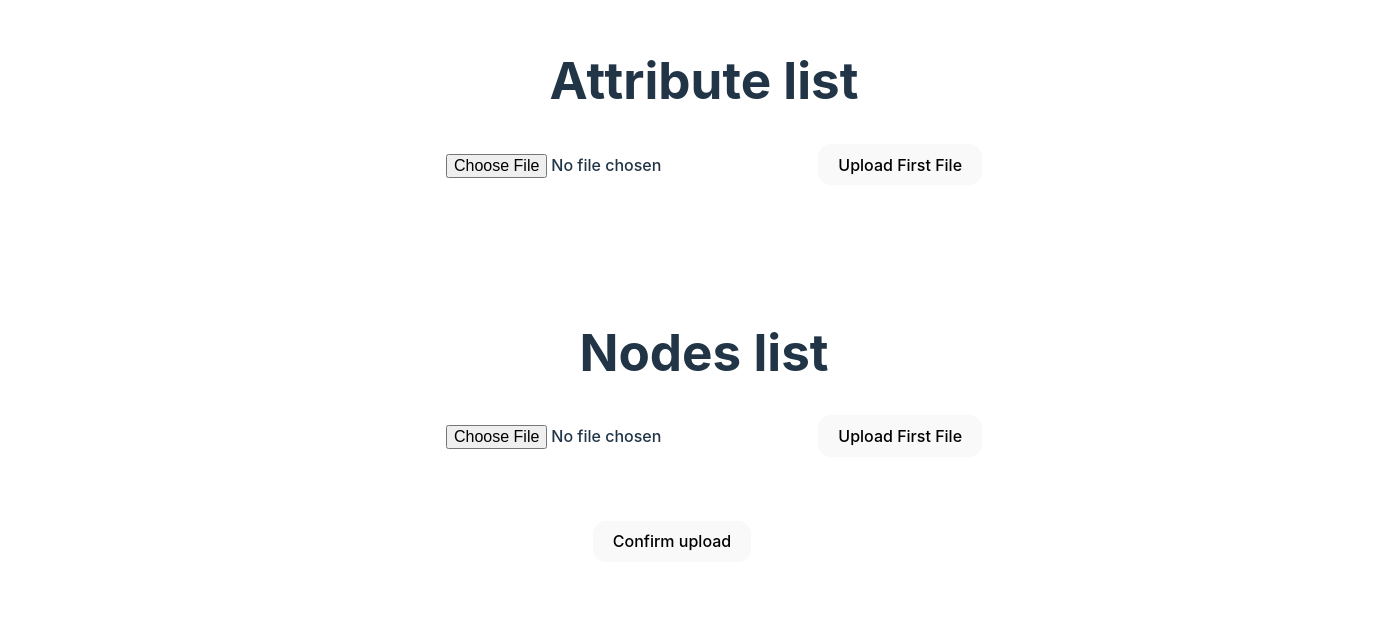
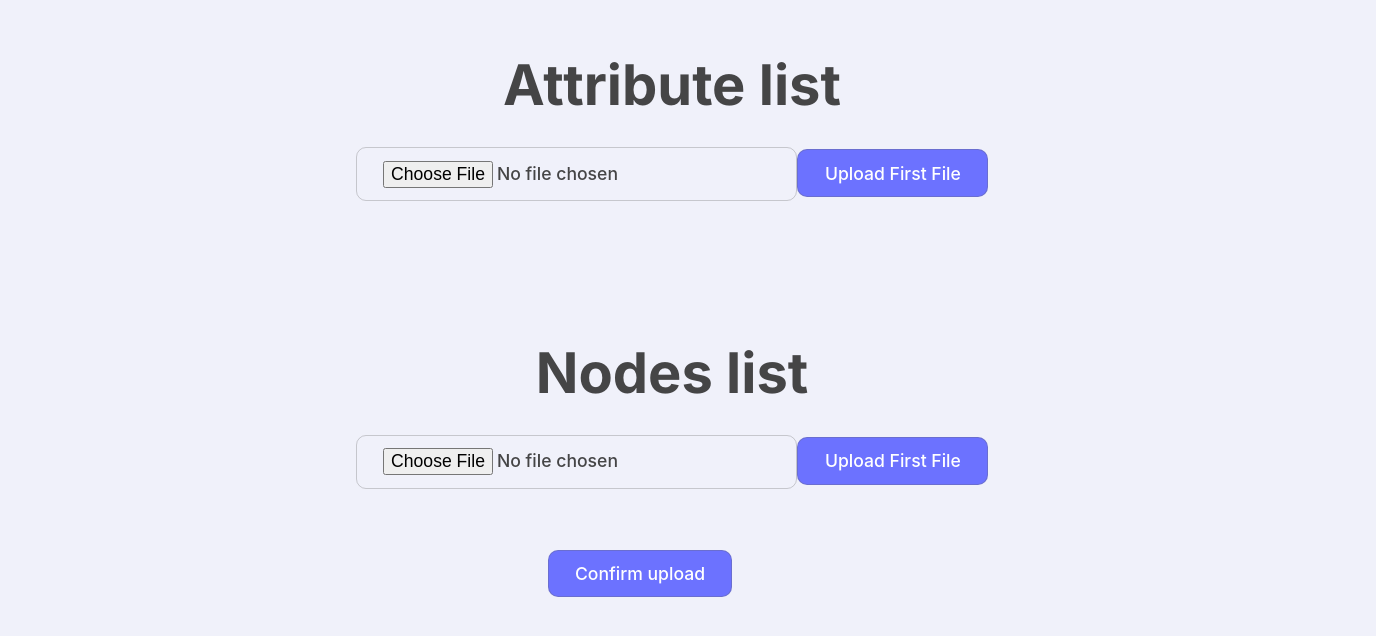
Before and after one commit to ian-init/desktop-application-with-Flask-and-ReactJS, a React (Vite) app in the folder frontend/: page / in a window 1280 px wide. Shown: the part 130-766 px from the top of the page, 1376 px wide, since content can reach past the window. Built offline with nearby package versions, Linux system fonts and the light colour scheme.

Commit message:
index.css

```diff
--- a/frontend/src/index.css
+++ b/frontend/src/index.css
@@ -1,74 +1,80 @@
 :root {
-  font-family: Inter, system-ui, Avenir, Helvetica, Arial, sans-serif;
-  line-height: 1.5;
+  font-family: "Inter", "Segoe UI", Avenir, Helvetica, Arial, sans-serif;
+  line-height: 1.6;
   font-weight: 400;
 
   color-scheme: light dark;
-  color: rgba(58, 58, 58, 0.897);
-  background-color: rgb(236, 237, 246);
+  color: rgba(50, 50, 50, 0.9);
+  background-color: rgb(240, 241, 250);
 
   font-synthesis: none;
-  text-rendering: optimizeLegibility;
+  text-rendering: geometricPrecision;
   -webkit-font-smoothing: antialiased;
   -moz-osx-font-smoothing: grayscale;
+  scroll-behavior: smooth;
 }
 
 body {
   margin: 0;
   display: flex;
-  place-items: center;
+  align-items: center;
+  justify-content: center;
   min-width: 320px;
   min-height: 100vh;
+  padding: 1rem;
 }
 
 h1 {
-  font-size: 3.2em;
-  line-height: 1.1;
+  font-size: 3.5em;
+  line-height: 1.2;
+  margin-bottom: 0.5em;
 }
 
 p {
-  letter-spacing: -1px;
+  letter-spacing: -0.8px;
+  font-size: 1.2em;
 }
 
-input {
-  border-radius: 1vw;
-  border: 1px solid transparent;
-  padding: 0.6em 1.2em;
-  font-size: 1em;
+input, button {
+  border-radius: 10px;
+  border: 1px solid rgba(100, 100, 100, 0.3);
+  padding: 0.7em 1.5em;
+  font-size: 1.1em;
   font-weight: 500;
   font-family: inherit;
   cursor: pointer;
-  transition: border-color 0.25s;
+  transition: all 0.3s ease;
+}
+
+input:focus {
+  border-color: #7a85ff;
+  box-shadow: 0 0 5px rgba(122, 133, 255, 0.5);
 }
 
 button {
-  border-radius: 1vw;
-  border: 1px solid transparent;
-  padding: 0.6em 1.2em;
-  font-size: 1em;
-  font-weight: 500;
-  font-family: inherit;
-  background-color: #8c92fe;
-  cursor: pointer;
-  transition: border-color 0.25s;
+  background-color: #6c72ff;
+  color: white;
 }
+
 button:hover {
-  background-color: #c55757;
+  background-color: #db4f4f;
+  transform: scale(1.05);
 }
+
 button:focus,
 button:focus-visible {
-  outline: 4px auto -webkit-focus-ring-color;
+  outline: 4px solid #ffb3b3;
 }
 
-@media (prefers-color-scheme: light) {
+@media (prefers-color-scheme: dark) {
   :root {
-    color: #213547;
-    background-color: #ffffff;
+    color: #cfcfcf;
+    background-color: #1c1c1c;
   }
   a:hover {
-    color: #747bff;
+    color: #5a9bff;
   }
   button {
-    background-color: #f9f9f9;
+    background-color: #3737ff;
   }
 }
```
